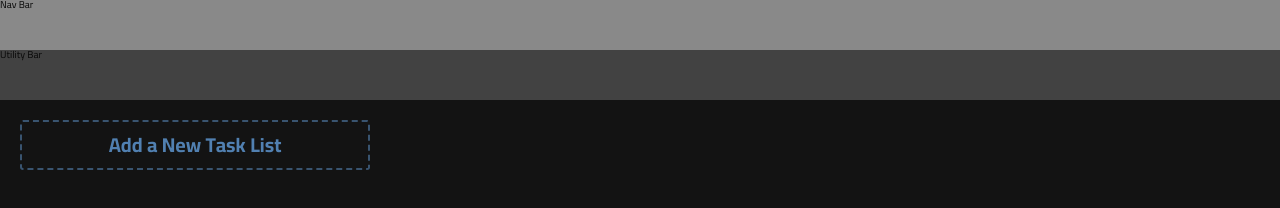
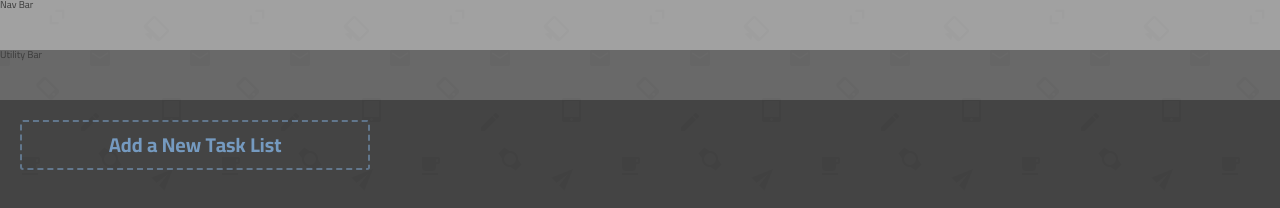
Before and after one commit to Xnanga/listo, a website: page index.html in a window 1280 px wide. Drawn offline with Linux system fonts and the light colour scheme.

Commit message:
Tasklist length shortened, background image added.

```diff
--- a/sass/_layout.scss
+++ b/sass/_layout.scss
@@ -28,6 +28,7 @@
   grid-auto-rows: 0;
   grid-auto-flow: column;
   gap: 2rem;
+  align-items: start;
 
   min-height: 100vh;
   min-width: 100%;
@@ -39,5 +40,16 @@
   overflow-x: scroll;
   overflow-y: hidden;
 
-  background-color: rgb(19, 19, 19);
+  background-color: rgba(19, 19, 19, 1);
+
+  &::before {
+    content: "";
+    background-image: url(../img/email-pattern.png);
+    position: absolute;
+    top: 0;
+    left: 0;
+    opacity: 0.22;
+    width: 100%;
+    height: 100%;
+  }
 }
```
Also changed, not shown: css/style.css, img/email-pattern.png (added).
